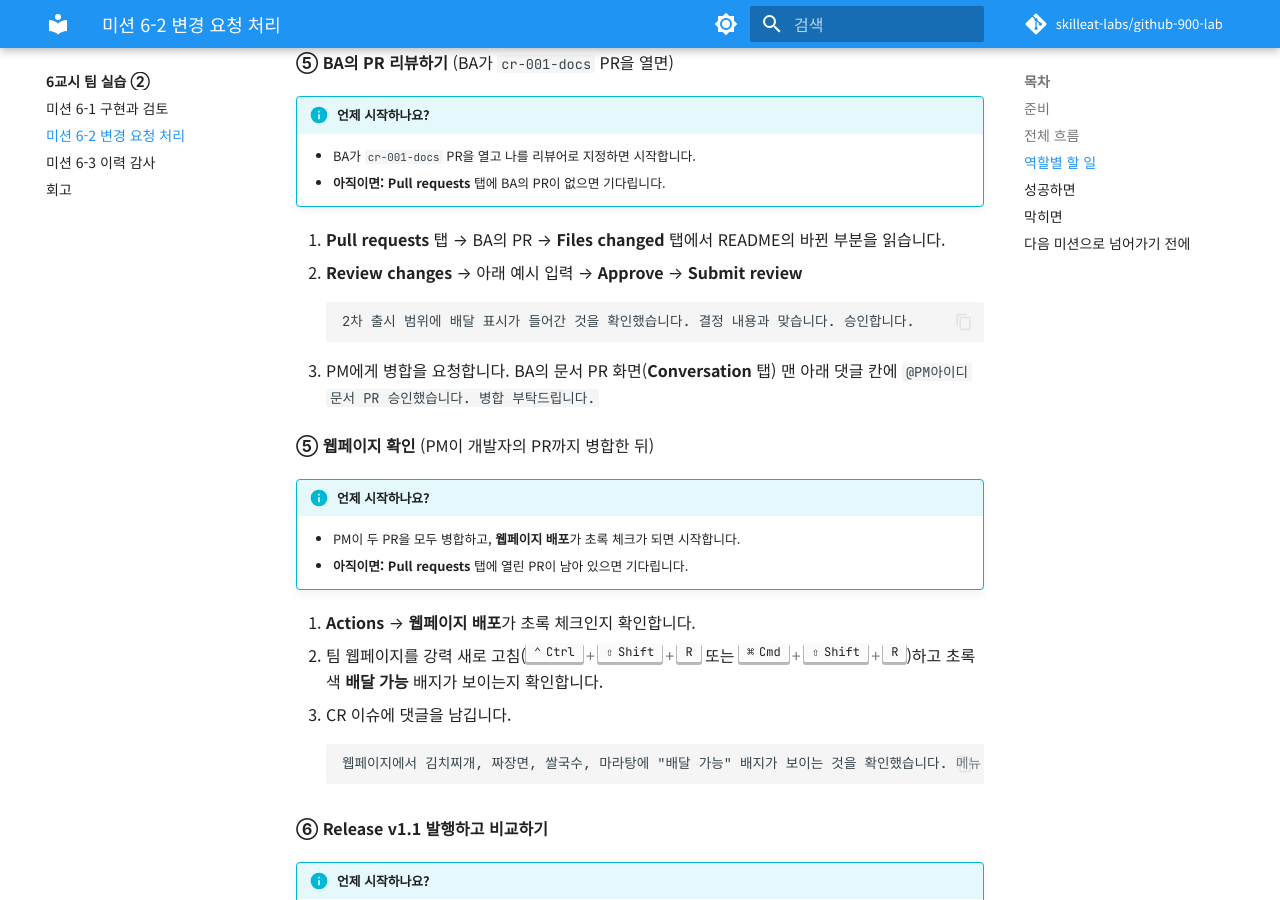
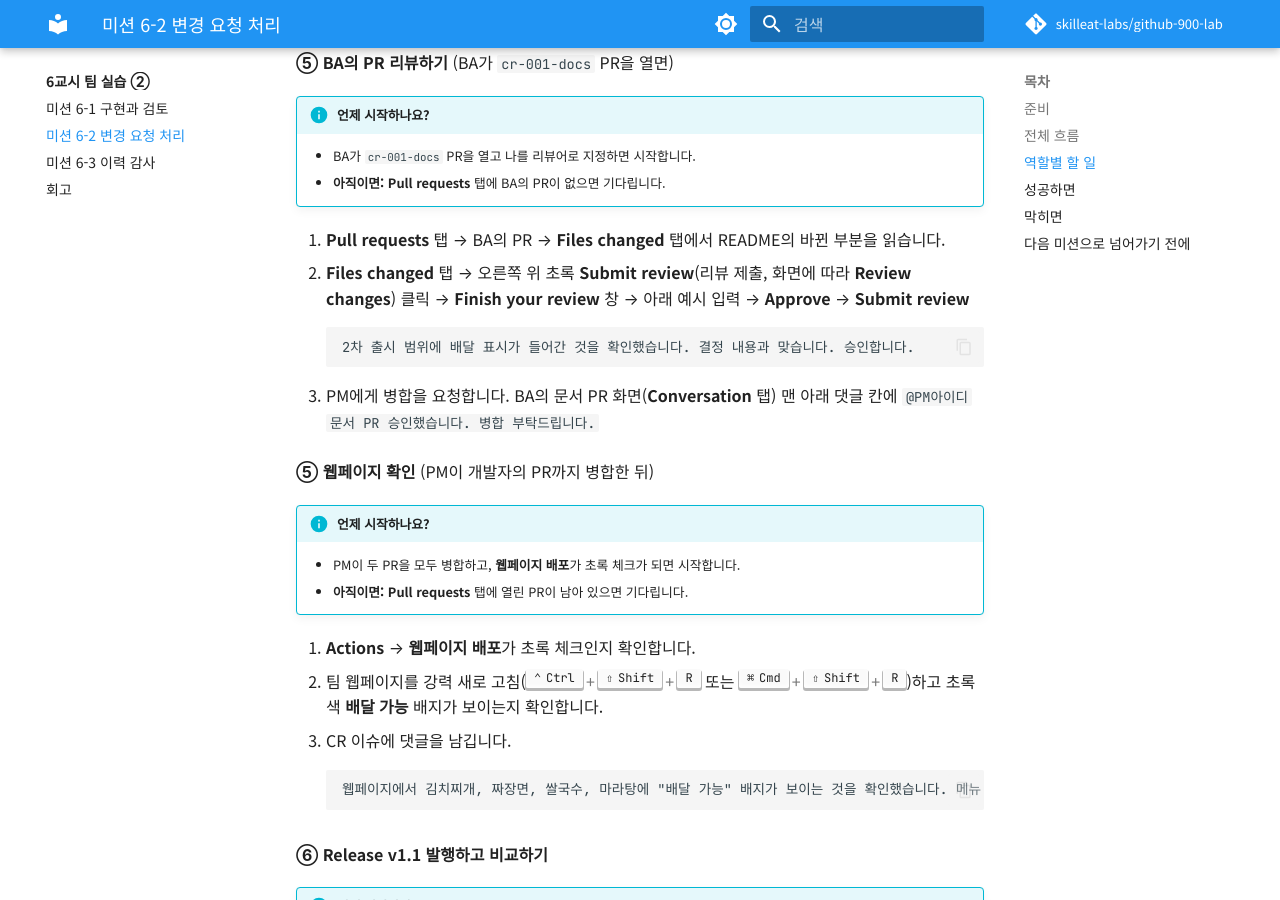
Before and after one commit to hyongsu/github-900-lab, an MkDocs documentation site: the page built from docs/class6/mission-2.md, in a window 1280 px wide and 900 px high, scrolled down 3536 px. Built offline with MkDocs 1.6.1 and Material for MkDocs 9.7.7, drawn with Linux system fonts in a browser that asks for light colours; comment, search, counter and statistics services are not loaded.

Commit message:
리뷰 버튼을 현재 화면 이름으로: Submit review(Finish your review 창), Add review comment
6-1, 6-2, 7-2, 3교시 교안

Co-Authored-By: Claude Opus 5.5 <noreply@anthropic.com>

````diff
--- a/docs/class6/mission-2.md
+++ b/docs/class6/mission-2.md
@@ -107,7 +107,7 @@ flowchart TB
         - **아직이면:** **Pull requests** 탭에 BA의 PR이 없으면 기다립니다.
 
     1. **Pull requests** 탭 → BA의 PR → **Files changed** 탭에서 README의 바뀐 부분을 읽습니다.
-    2. **Review changes** → 아래 예시 입력 → **Approve** → **Submit review**
+    2. **Files changed** 탭 → 오른쪽 위 초록 **Submit review**(리뷰 제출, 화면에 따라 **Review changes**) 클릭 → **Finish your review** 창 → 아래 예시 입력 → **Approve** → **Submit review**
 
         ```text
         2차 출시 범위에 배달 표시가 들어간 것을 확인했습니다. 결정 내용과 맞습니다. 승인합니다.
@@ -295,7 +295,7 @@ flowchart TB
         - **아직이면:** **Pull requests** 탭에 개발자의 PR이 없거나, 자동 검사가 노란 점이면 기다립니다.
 
     1. **Files changed** 탭에서 메뉴 8개 모두에 `"delivery"`가 있는지, 값이 `true` 또는 `false`인지, 영향 분석의 인수 조건과 맞는지 봅니다. 6-1에서 추가한 비빔밥, 마라탕 줄이 빠지거나 바뀌지 않았는지도 확인합니다.
-    2. 고칠 곳이 있으면 6-1처럼 **Add a suggestion**으로 제안합니다. 없으면 **Review changes** → **Approve** → **Submit review**
+    2. 고칠 곳이 있으면 6-1처럼 **Add a suggestion**으로 제안합니다. 없으면 **Files changed** 탭 → 오른쪽 위 초록 **Submit review**(리뷰 제출, 화면에 따라 **Review changes**) 클릭 → **Finish your review** 창 → **Approve** → **Submit review**
 
         ```text
         영향 분석 표의 메뉴 데이터 항목대로 모든 메뉴에 delivery가 들어간 것을 확인했습니다. 자동 검사도 통과했습니다. 승인합니다.
````
Also changed, not shown: docs/class3/index.md (+1 -1 lines), docs/class6/mission-1.md (+5 -5 lines), docs/class7/lab-2.md (+2 -2 lines).
